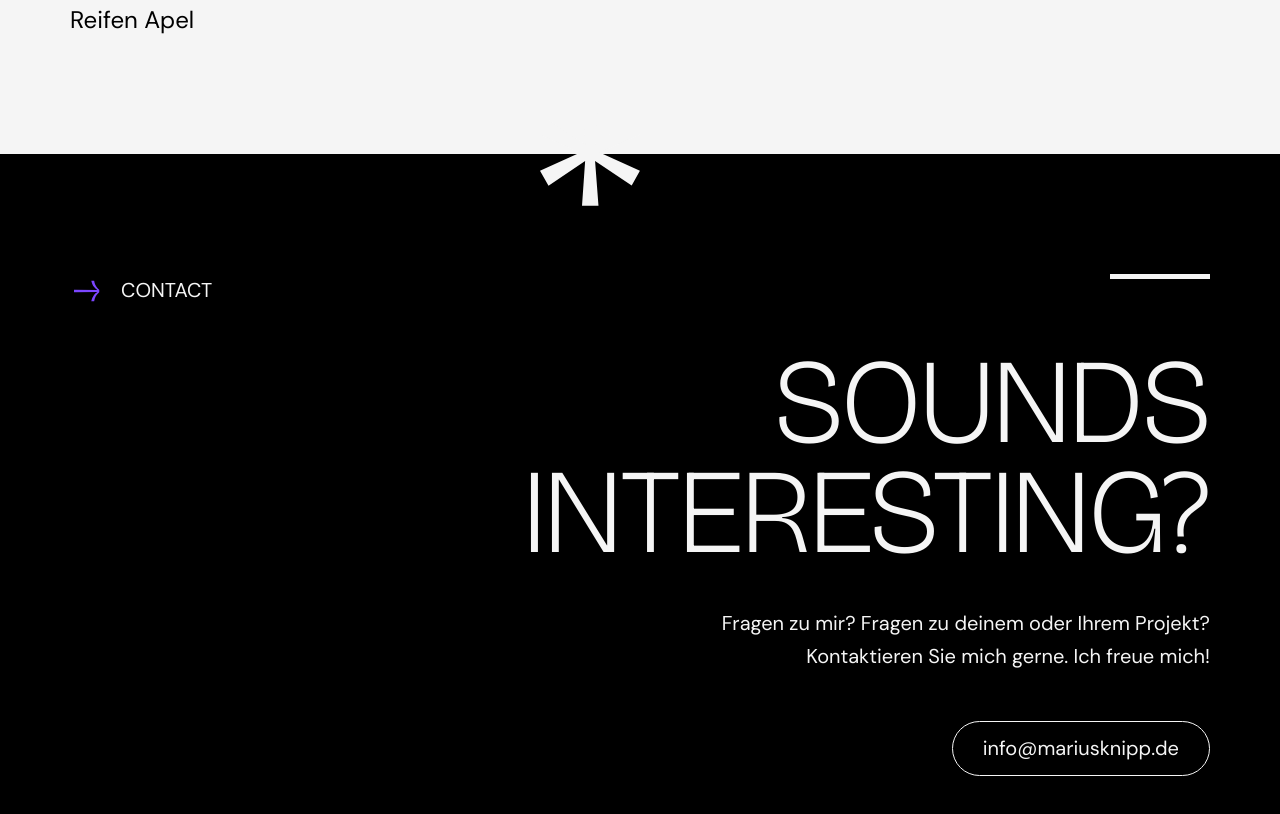
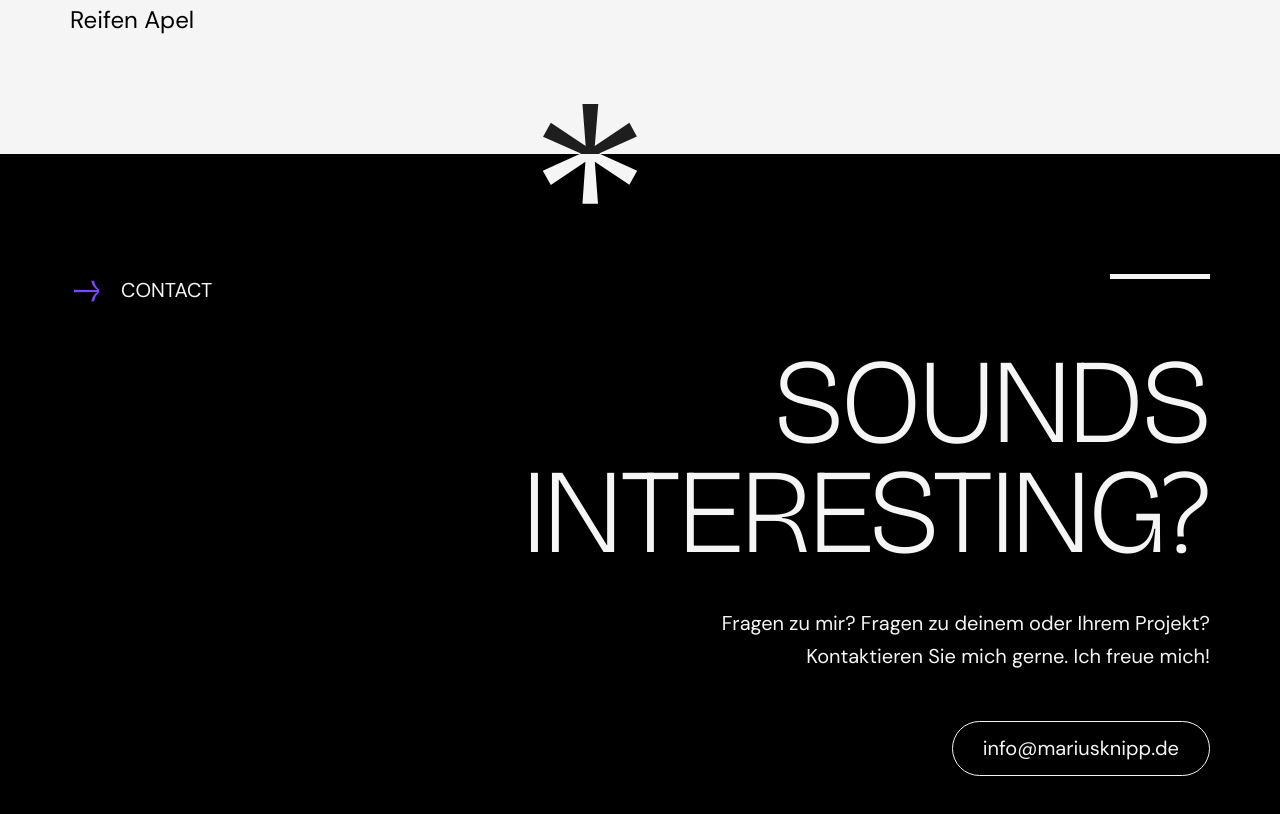
Before and after one commit to fgladisch/marius-knipp-website, a React (Create React App) app: page / in a window 1280 px wide. Shown: the part 5131-5945 px from the top of the page. Built offline with nearby package versions, Linux system fonts and the light colour scheme.

Commit message:
💄 decorations and links

```diff
--- a/src/components/layout/Header.tsx
+++ b/src/components/layout/Header.tsx
@@ -65,7 +65,7 @@ export const Header = ({ variant = "light" }: HeaderProps) => {
         <div className="hidden md:block">
           <Button
             text="E-Mail"
-            href="mailto:kontakt@mariusk.de"
+            href="mailto:info@mariusknipp.de"
             variant={isLight ? "secondary" : "primary"}
             showIcon={false}
           />
--- a/src/components/sections/Contact.tsx
+++ b/src/components/sections/Contact.tsx
@@ -1,12 +1,16 @@
 import { Button } from "../ui/Button";
 import { SectionHeader } from "../ui/SectionHeader";
-import { StarDecoration } from "../ui/StarDecoration";
+import { StarDecorationGradient } from "../ui/StarDecorationGradient";
 
 export const Contact = () => {
   return (
     <section id="contact" className="py-30 bg-primary text-light relative">
-      <div className="hidden xl:block absolute top-[-54px] right-1/2">
-        <StarDecoration variant={3} size={100} />
+      <div className="hidden md:block absolute top-[-50px] right-1/2">
+        <StarDecorationGradient
+          size={100}
+          topColor="#1E1E1E"
+          bottomColor="#F5F5F5"
+        />
       </div>
 
       <div className="container relative text-right">
--- a/src/components/sections/Projects.tsx
+++ b/src/components/sections/Projects.tsx
@@ -20,7 +20,7 @@ export const Projects = () => {
         <img
           src={arrowIcon}
           alt=""
-          className="hidden xl:block absolute right-[60px] bottom-9 w-[100px] xl:w-[167px] h-auto"
+          className="hidden md:block absolute right-[60px] bottom-9 w-[100px] xl:w-[167px] h-auto"
         />
       </div>
     </section>
--- /dev/null
+++ b/src/components/ui/StarDecorationGradient.tsx
@@ -0,0 +1,38 @@
+interface StarDecorationGradientProps {
+  size?: number;
+  className?: string;
+  topColor?: string;
+  bottomColor?: string;
+}
+
+export const StarDecorationGradient = ({
+  size = 100,
+  className = "",
+  topColor = "#1E1E1E",
+  bottomColor = "#F5F5F5",
+}: StarDecorationGradientProps) => {
+  const gradientId = `star-gradient-${Math.random().toString(36).slice(2, 9)}`;
+
+  return (
+    <svg
+      width={size}
+      height={size}
+      viewBox="0 0 102 108"
+      fill="none"
+      xmlns="http://www.w3.org/2000/svg"
+      className={className}
+      aria-hidden="true"
+    >
+      <defs>
+        <linearGradient id={gradientId} x1="0%" y1="0%" x2="0%" y2="100%">
+          <stop offset="50%" stopColor={topColor} />
+          <stop offset="50%" stopColor={bottomColor} />
+        </linearGradient>
+      </defs>
+      <path
+        d="M42.8526 107.711L46.0376 62.2521L8.68633 87.4424L0 72.0966L41.1153 53.5657L0.289546 35.3244L8.68633 20.2681L46.3271 45.4585L42.8526 0H59.9357L56.1716 45.4585L93.5228 20.2681L101.63 35.0349L60.8043 53.5657L101.92 72.0966L93.5228 87.1529L56.1716 62.2521L59.6461 107.711H42.8526Z"
+        fill={`url(#${gradientId})`}
+      />
+    </svg>
+  );
+};
```
